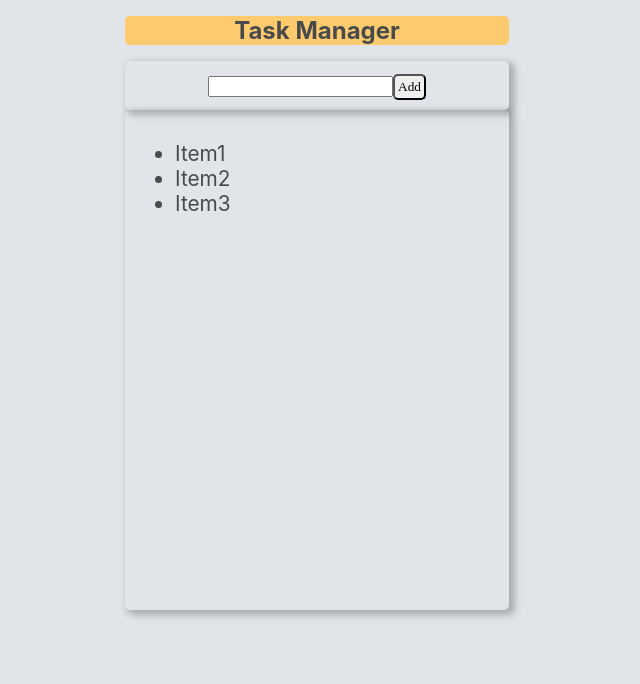
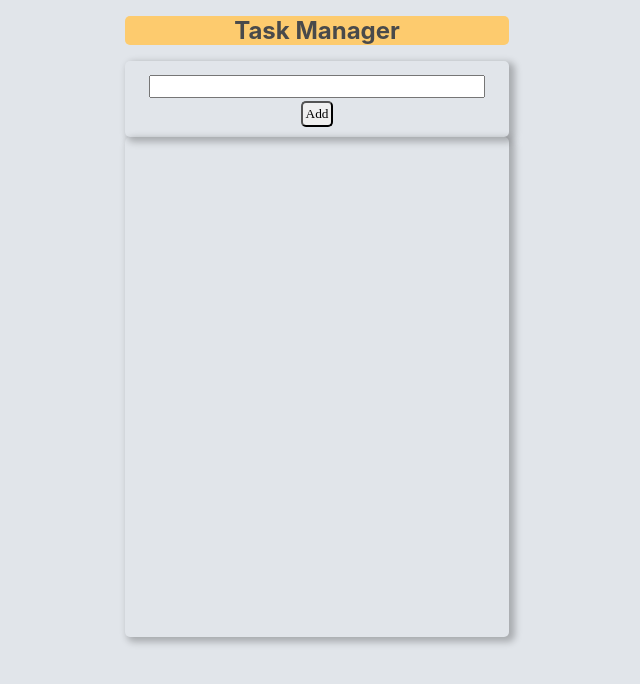
Before and after one commit to michael-ryk/task-manager, a React (Create React App) app: page / in a window 1280 px wide. Shown: the top 684 px of the page, without its empty margins (323-963 px from the left). Built offline with nearby package versions, Linux system fonts and the light colour scheme.

Commit message:
Take input from user and display item list

```diff
--- a/public/styles.css
+++ b/public/styles.css
@@ -26,7 +26,6 @@ button {
     margin: auto;
 }
 
-/* Todo: make input field spread over whole width of box */
 .form{
     box-sizing: border-box;
     box-shadow: 4px 3px 7px 2px #00000040;
@@ -34,8 +33,10 @@ button {
     padding: 10px;
 }
 
+/* Todo: understand why 100% make it escape out of form */
 .inputField{
-    width:100%
+    width:90%;
+    padding: 2px;
 }
 
 .ItemsList {
--- a/src/App.js
+++ b/src/App.js
@@ -1,7 +1,24 @@
-import React from "react";
-// import './App.css';
+import React, {useState} from "react";
 
 function App() {
+
+  const [inputText, setInputText] = useState("");   //New Task from user
+  const [items, setItems] = useState([]);           //List of all Task items
+
+  //Handle each click and add character-character
+  function handleInputEntry(event) {
+    const newValue = event.target.value;
+    setInputText(newValue);
+  }
+
+  //Add item from input to item array
+  function addItem(event){
+    setItems((prevItems) => {
+      return [...prevItems, inputText];
+    });
+    setInputText("");                      //Clear input field
+  }
+
   return (
     <div className="main-container">
 
@@ -10,15 +27,15 @@ function App() {
       </div>
 
       <div className="form">
-        <input type="text"/>
-        <button>Add</button>
+        <input type="text" className="inputField" onChange={handleInputEntry} value={inputText}/>
+        <button onClick={addItem}>Add</button>
       </div>
 
       <div className="ItemsList">
         <ul>
-          <li>Item1</li>
-          <li>Item2</li>
-          <li>Item3</li>
+          {items.map((singleToDoItem) => (
+            <li>{singleToDoItem}</li>
+          ))}
         </ul>
       </div>
 
```
